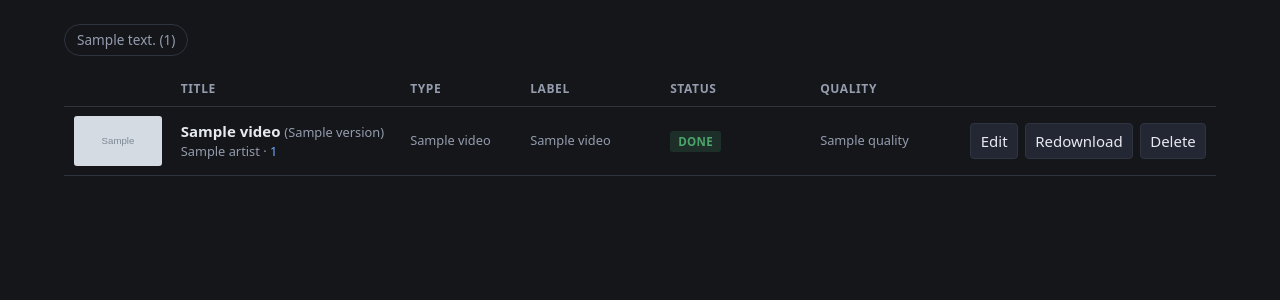
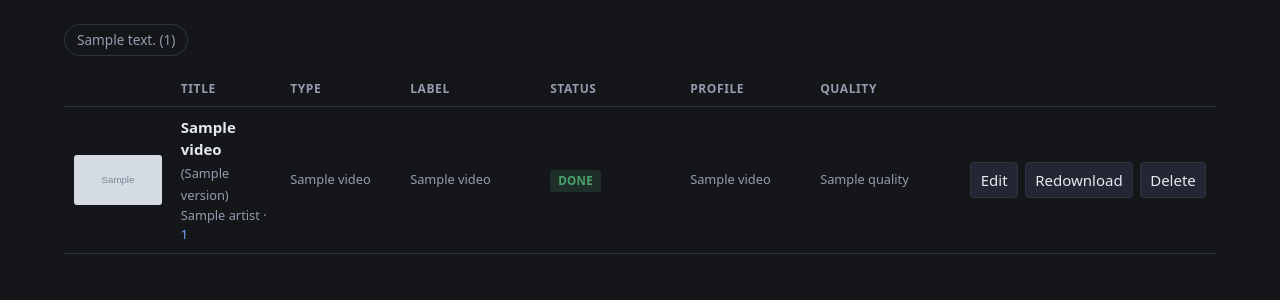
Before and after one commit to grossf/music-video-downloader, a FastAPI app: template server/app/templates/list.html in a window 1280 px wide. Shown: the part 55-355 px from the top of the page. Run offline with FastAPI, Linux system fonts and the light colour scheme; the template is opened without the code that fills it: most values are stand-ins (such as "Sample title", 1, 10 or a date in 2020); grey boxes marked "Sample" are stand-in pictures; parts of the project's set-up code (start-up, migrations or seed data) failed here and were passed over; some libraries are stand-ins or nearby versions.

Commit message:
Show which profile each video used

```diff
--- a/server/app/routes_web.py
+++ b/server/app/routes_web.py
@@ -150,6 +150,7 @@ async def edit_form(request: Request, video_id: str):
             "v": to_view(row),
             "type_options": TYPE_OPTIONS,
             "known_labels": known_labels(),
+            "profile_options": profiles_service.list_profiles(),
         },
     )
 
@@ -164,6 +165,7 @@ async def save_video(
     label: str = Form(""),
     year: str = Form(""),
     version: str = Form(""),
+    profile_id: str = Form(""),
 ):
     try:
         videos.update_metadata(
@@ -174,6 +176,7 @@ async def save_video(
             label=label,
             year=int(year) if year.strip().isdigit() else None,
             version=version,
+            profile_id=int(profile_id) if profile_id.strip().isdigit() else None,
         )
     except (videos.NotFound, videos.NotEditable) as exc:
         log.warning("edit refused for %s: %s", video_id, exc)
--- a/server/app/templates/_row.html
+++ b/server/app/templates/_row.html
@@ -37,6 +37,13 @@
     {% endif %}
     {% if v.error %}<div class="error" title="{{ v.error }}">{{ v.error[:60] }}</div>{% endif %}
   </td>
+  <td class="sub">
+    {% if v.profile_name %}
+      {{ v.profile_name }}
+    {% else %}
+      <span title="This video's profile was deleted; it will use the default next time.">—</span>
+    {% endif %}
+  </td>
   <td class="sub">{{ v.quality }}</td>
   <td>
     <div class="actions">
--- a/server/app/templates/list.html
+++ b/server/app/templates/list.html
@@ -21,9 +21,10 @@
       <th>Title</th>
       <th style="width:120px">Type</th>
       <th style="width:140px">Label</th>
-      <th style="width:150px">Status</th>
+      <th style="width:140px">Status</th>
+      <th style="width:130px">Profile</th>
       <th style="width:150px">Quality</th>
-      <th style="width:150px"></th>
+      <th style="width:230px"></th>
     </tr>
   </thead>
   <tbody>
```
Also changed, not shown: server/app/services/videos.py (+17 -5 lines), server/app/templates/_edit_form.html (+13 -1 lines), server/tests/test_profiles.py (+38 -0 lines), server/tests/test_row_rendering.py (+14 -0 lines).
